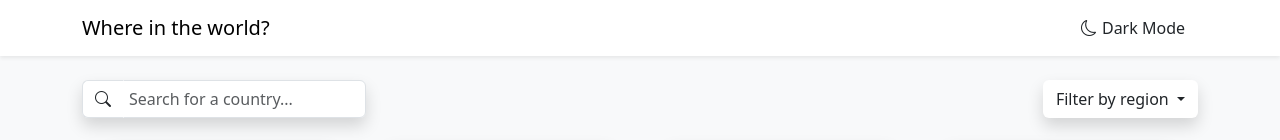
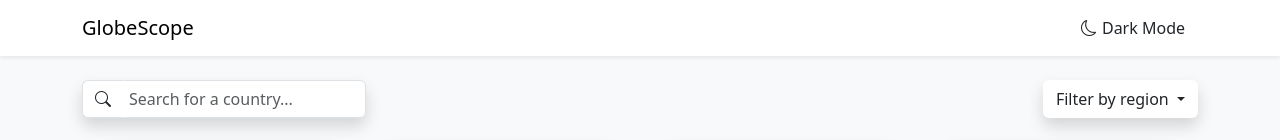
Before and after one commit to Blazeplayz10/GlobeScope, a plain HTML site: page index.html in a window 1280 px wide. Shown: the top 140 px of the page. Drawn offline with nearby package versions, Linux system fonts and the light colour scheme; grey boxes are pictures that could not be loaded.

Commit message:
GlobeScope Final

```diff
--- a/index.html
+++ b/index.html
@@ -3,7 +3,7 @@
 <head>
     <meta charset="UTF-8">
     <meta name="viewport" content="width=device-width, initial-scale=1.0">
-    <title>Document</title>
+    <title>GlobeScope</title>
     <link href="https://cdn.jsdelivr.net/npm/bootstrap@5.3.3/dist/css/bootstrap.min.css" rel="stylesheet" integrity="sha384-QWTKZyjpPEjISv5WaRU9OFeRpok6YctnYmDr5pNlyT2bRjXh0JMhjY6hW+ALEwIH" crossorigin="anonymous">
     <link rel="stylesheet" href="https://cdn.jsdelivr.net/npm/bootstrap-icons@1.11.3/font/bootstrap-icons.min.css">
     <style>
@@ -20,7 +20,7 @@
 <body>
     <nav class="navbar bg-white shadow-sm" id="top-nav">
         <div class="container-lg">
-          <a class="navbar-brand">Where in the world?</a>
+          <a class="navbar-brand">GlobeScope</a>
           <button class="btn btn-white" onclick="toggleDarkMode()"><i class="bi bi-moon" id="moon"></i><span style="margin-left: 5px;">Dark Mode</span></button>
         </div>
     </nav>
```
